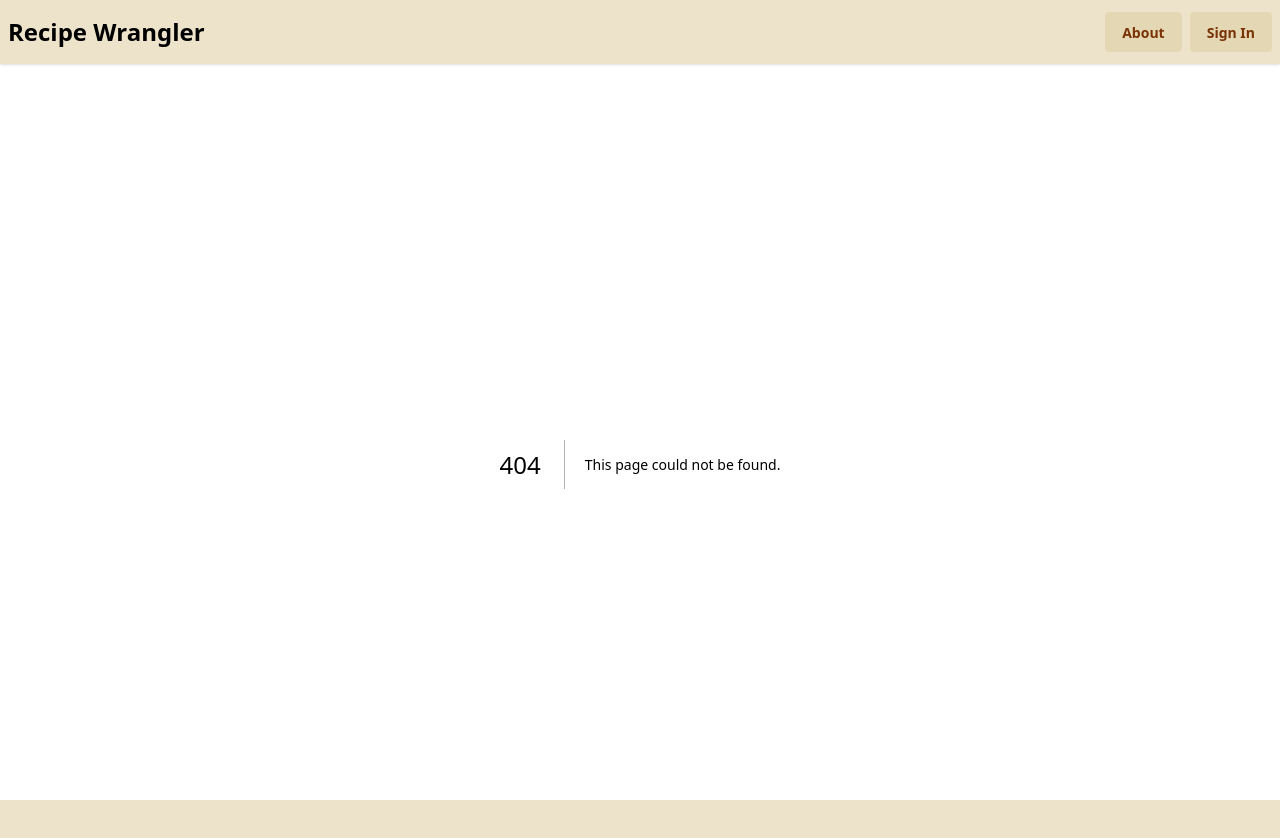
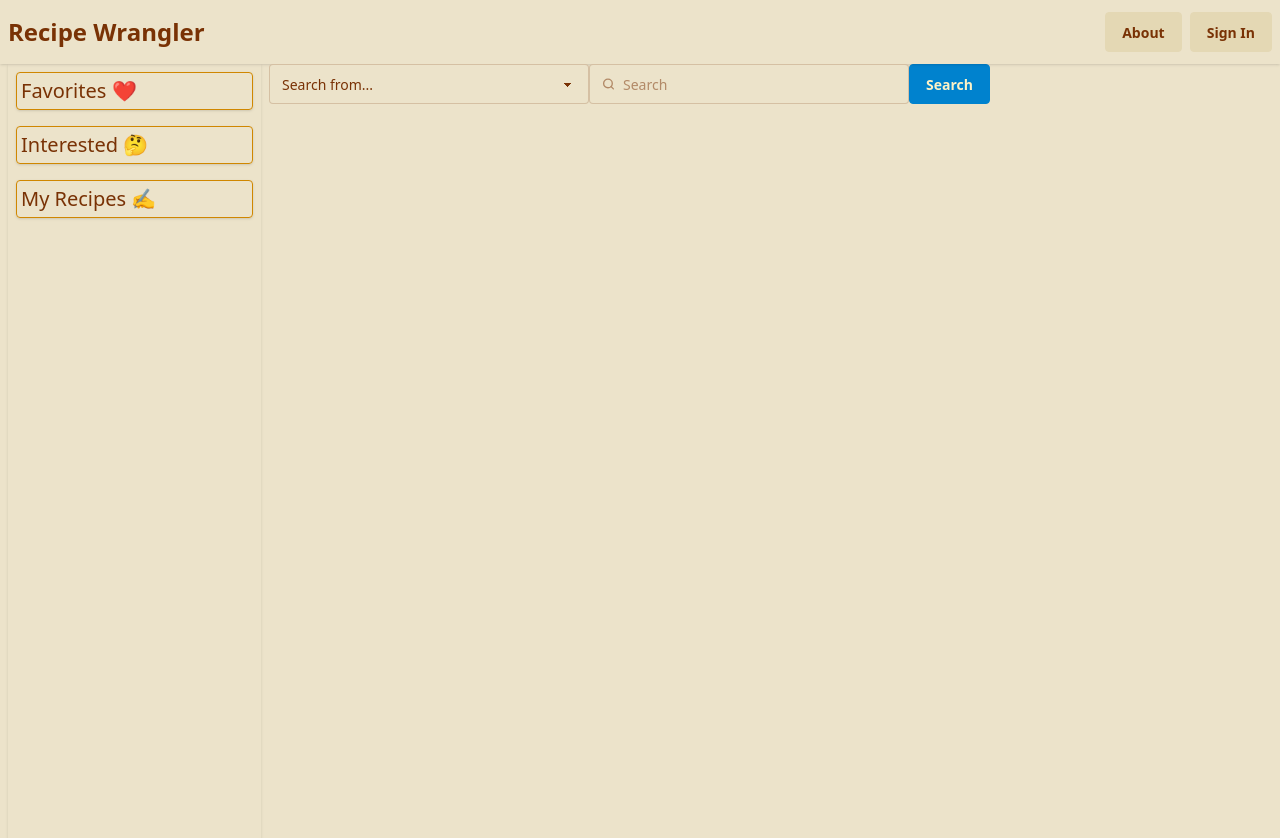
Before and after one commit to Justin-K-Ellis/recipe_wrangler_client, a Next.js app: page /home/search in a window 1280 px wide. Before the commit this address had no page. Shown: the top 838 px of the page. Built offline with nearby package versions, Linux system fonts and the light colour scheme.

Commit message:
feat: create search page.

```diff
--- /dev/null
+++ b/src/app/home/search/page.tsx
@@ -0,0 +1,66 @@
+"use client";
+
+import { useState } from "react";
+
+type searchValueType = string | readonly string[] | number | undefined;
+
+export default function Search() {
+  const [searchType, setSearchType] = useState<string | null>(null);
+  const [searchValue, setSearchValue] = useState<searchValueType>("");
+  const searchOptions = ["Cuisine", "Dish name", "Ingredients"];
+
+  function handleSubmit(event) {
+    event.preventDefault();
+    console.log(`Search for ${searchValue} amoung the ${searchType}.`);
+  }
+
+  return (
+    <section>
+      <form onSubmit={handleSubmit}>
+        <div className="flex flex-row">
+          {/* Search options dropdown */}
+          <select
+            className="select"
+            defaultValue={"Search from..."}
+            onChange={(e) => setSearchType(e.target.value)}
+          >
+            <option disabled={true}>Search from...</option>
+            {searchOptions.map((option) => (
+              <option key={option}>{option}</option>
+            ))}
+          </select>
+
+          {/* Search bar */}
+          <label className="input">
+            <svg
+              className="h-[1em] opacity-50"
+              xmlns="http://www.w3.org/2000/svg"
+              viewBox="0 0 24 24"
+            >
+              <g
+                strokeLinejoin="round"
+                strokeLinecap="round"
+                strokeWidth="2.5"
+                fill="none"
+                stroke="currentColor"
+              >
+                <circle cx="11" cy="11" r="8"></circle>
+                <path d="m21 21-4.3-4.3"></path>
+              </g>
+            </svg>
+            <input
+              type="search"
+              className="grow"
+              placeholder="Search"
+              value={searchValue}
+              onChange={(e) => setSearchValue(e.target.value)}
+            />
+          </label>
+          <button type="submit" className="btn btn-info">
+            Search
+          </button>
+        </div>
+      </form>
+    </section>
+  );
+}
```
